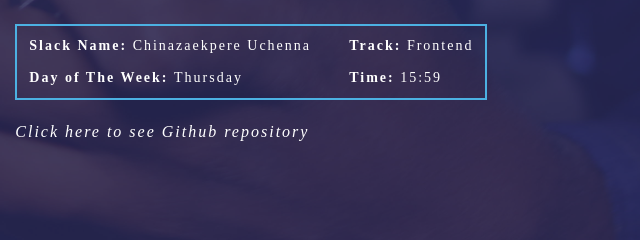
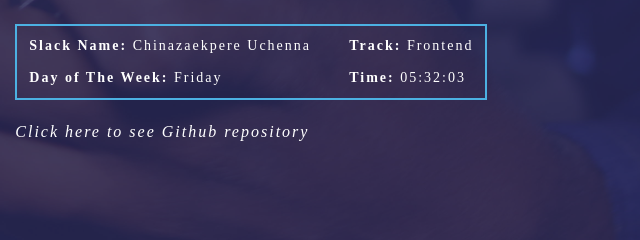
Before and after one commit to overdose-dev/HNG-Task-One, a plain HTML site: page index.html in a window 1280 px wide. Shown: the part 375-615 px from the top of the page, 548-1188 px from the left. Drawn offline with Linux system fonts and the light colour scheme.

Commit message:
added the script file for project

```diff
--- a/index.html
+++ b/index.html
@@ -33,7 +33,7 @@
                     Slack Name: <span>Chinazaekpere Uchenna</span>
                   </p>
                   <p class="weekday" data-testid="currentDayOfTheWeek">
-                    Day of The Week: <span>Thursday</span>
+                    Day of The Week: <span id="main_weekday">Thursday</span>
                   </p>
                 </span>
                 <span class="right">
@@ -41,7 +41,7 @@
                     Track: <span>Frontend</span>
                   </p>
                   <p class="UTC_Time" data-testid="currentUTCTime">
-                    Time: <span>15:59</span>
+                    Time: <span id="mainUTCTime">15:59</span>
                   </p>
                 </span>
               </span>
@@ -57,5 +57,7 @@
         </div>
       </div>
     </div>
+
+    <script src="script.js"></script>
   </body>
 </html>
--- /dev/null
+++ b/script.js
@@ -0,0 +1,32 @@
+function updateClock() {
+  var weekDayElement = document.getElementById("main_weekday");
+  var timeElement = document.getElementById("mainUTCTime");
+
+  const currentDate = new Date();
+  const dayOfWeek = currentDate.getUTCDay();
+  const daysOfWeek = [
+    "Sunday",
+    "Monday",
+    "Tuesday",
+    "Wednesday",
+    "Thursday",
+    "Friday",
+    "Saturday",
+  ];
+  const dayName = daysOfWeek[dayOfWeek];
+  const hours = currentDate.getUTCHours().toString().padStart(2, "0");
+  const minutes = currentDate.getUTCMinutes().toString().padStart(2, "0");
+  const seconds = currentDate.getUTCSeconds().toString().padStart(2, "0");
+  const milliseconds = currentDate
+    .getUTCMilliseconds()
+    .toString()
+    .padStart(2, "0");
+  const currentTimeAndDay = `Current UTC Time: ${hours}:${minutes}:${seconds}.${milliseconds}, Day of the Week: ${dayName}`;
+
+  weekDayElement.innerHTML = dayName;
+  timeElement.innerHTML = `${hours}:${minutes}:${seconds}`;
+}
+
+setInterval(updateClock, 1000);
+
+updateClock();
--- a/style.css
+++ b/style.css
@@ -28,7 +28,6 @@ body {
   color: rgb(76, 177, 226);
   font-weight: bold;
   top: 20%;
-  /* left: 10%; */
   font-size: 40px;
   display: flex;
   flex-direction: row;
```
